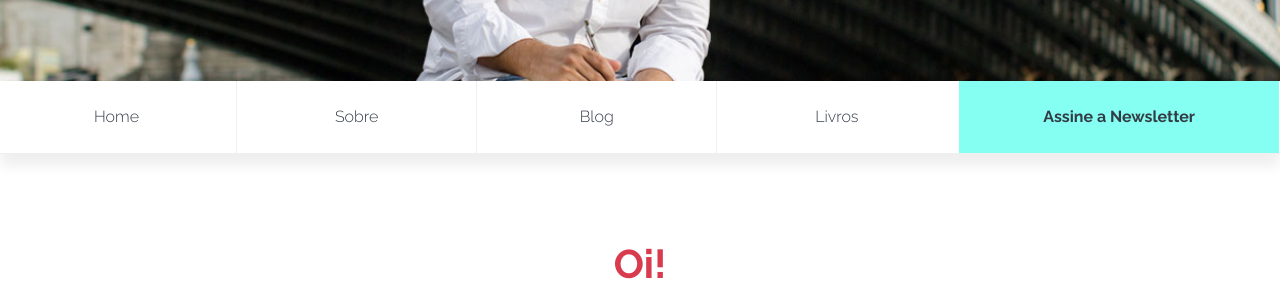
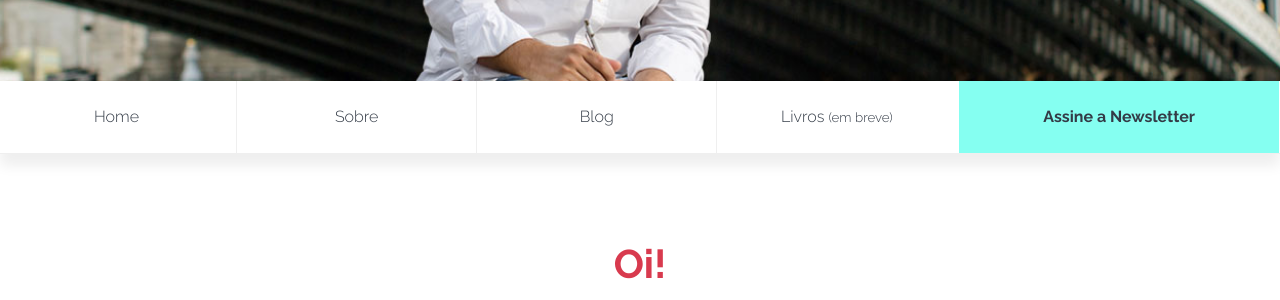
Before and after one commit to pedromarins/pedromarins.github.io, a Jekyll site: the page built from index.html, in a window 1280 px wide and 900 px high, scrolled down 368 px. Shown: the part 151-451 px from the top of the window. Built offline with Jekyll 4.4.1, drawn with Linux system fonts in a browser that asks for light colours.

Commit message:
changing header while working on books collection

```diff
--- a/_includes/header.html
+++ b/_includes/header.html
@@ -23,7 +23,7 @@
             <a href="/blog" class="header--link">Podcast</a>
         </li>-->
         <li class="header--item">
-            <a href="/blog" class="header--link">Livros</a>
+            <a href="/blog" class="header--link">Livros <small>(em breve)</small></a>
         </li>
     </ul>
 
```
